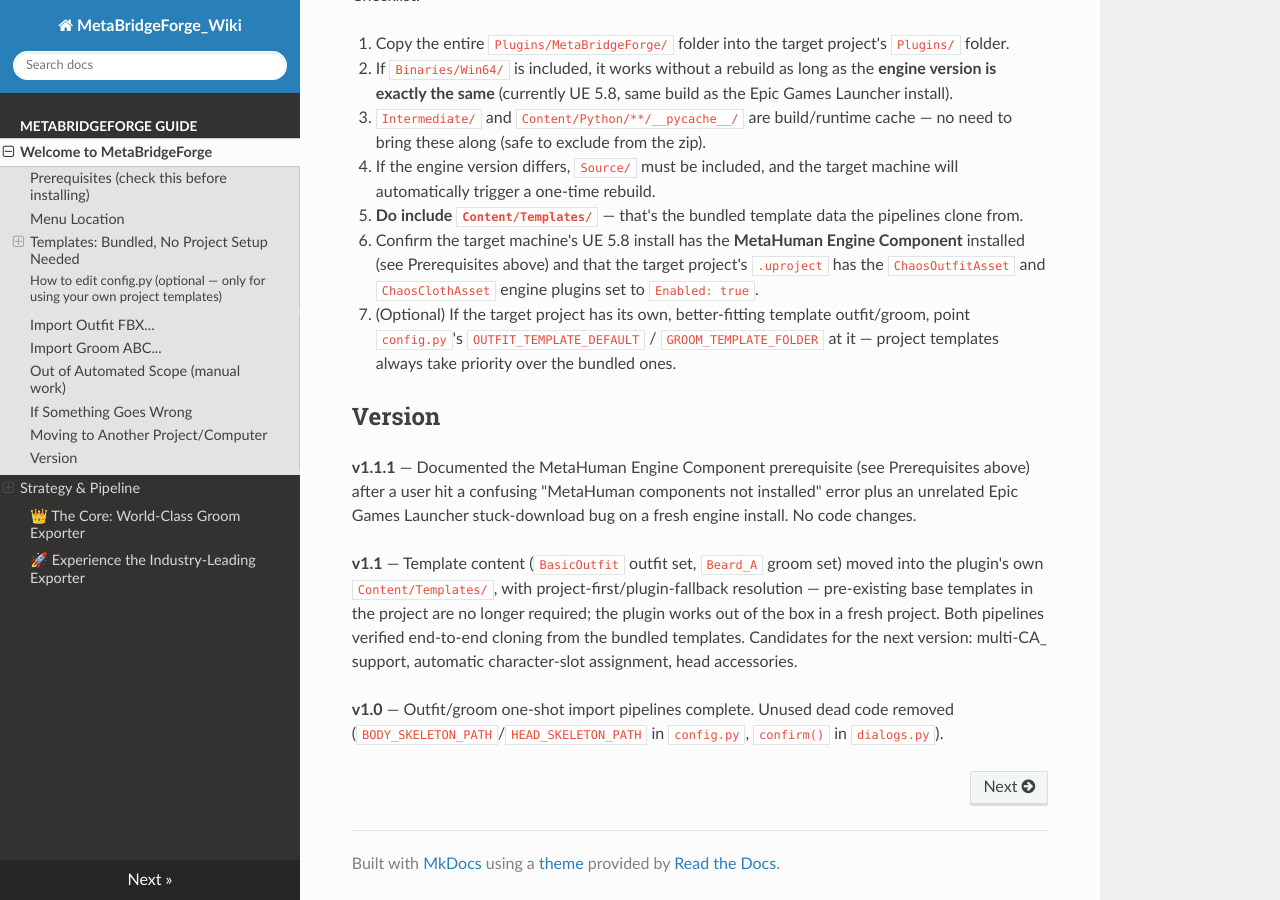
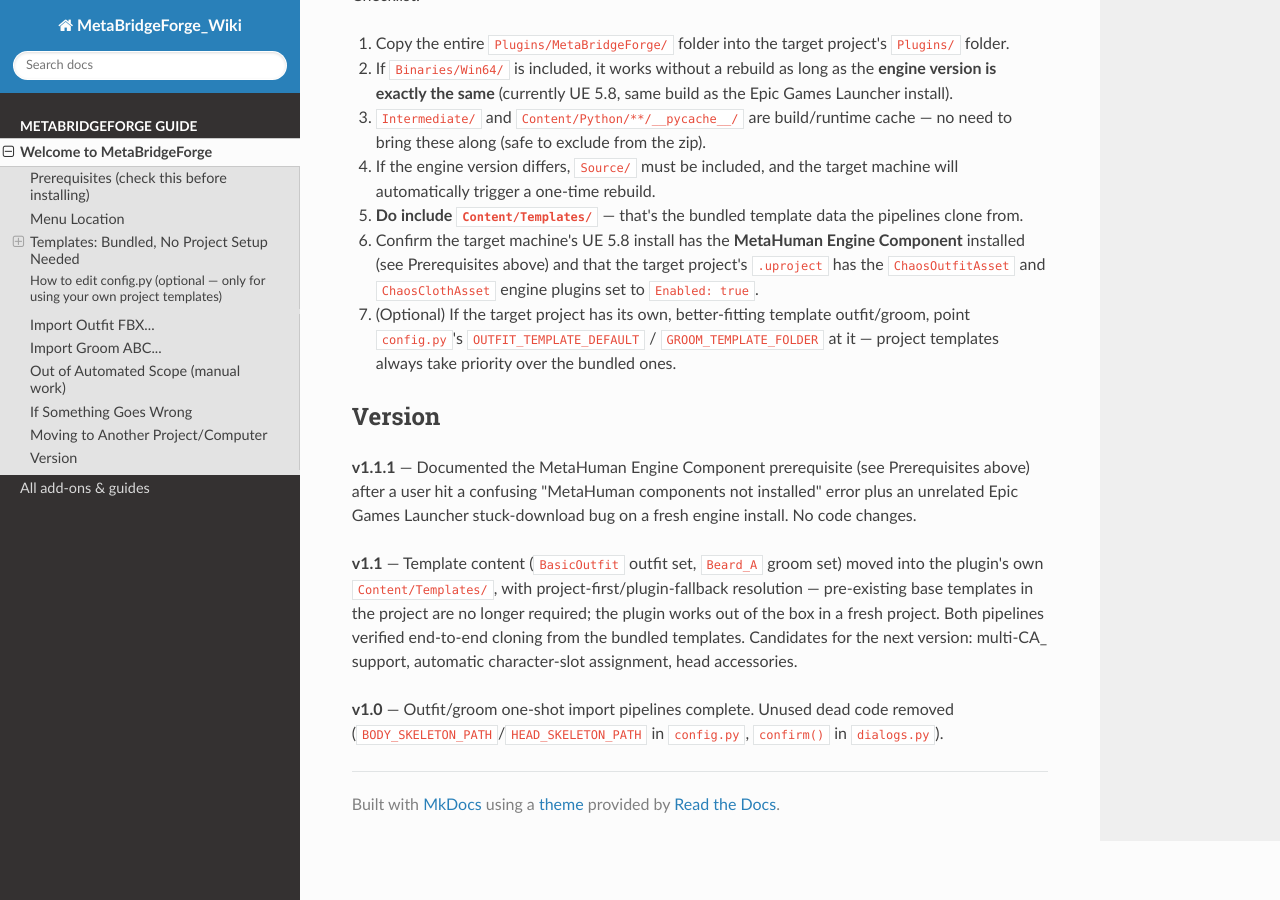
Before and after one commit to mayalhc/MetaBridgeForge_Wiki, an MkDocs documentation site: the page built from docs/index.md, in a window 1280 px wide and 900 px high, scrolled down 4258 px. Built offline with MkDocs 1.6.1, drawn with Linux system fonts in a browser that asks for light colours; nearby versions of some CDN libraries; part of the change alters nothing that is shown.

Commit message:
Replace the copied promo page with a link to the portal
The same cross-promotion page was duplicated across seven guides, and two
copies had gone stale - still headlined "GroomForge PRO x Wiggle 2 RTX".
Nothing linked to any of them.

The nav entry stays where it was and points at the portal instead, which
carries the full add-on line-up and is the only copy that has to be kept
up to date now.

Co-Authored-By: Claude Opus 5 <noreply@anthropic.com>

```diff
--- a/docs/integration.md
+++ /dev/null
@@ -1,24 +0,0 @@
-# 🔗 GroomForge PRO x Wiggle 2 RTX
-
-**"The Ultimate MetaHuman Hair Pipeline"**
-
-**GroomForge PRO** is not just an add-on; it is the industry's most advanced **Groom Exporter** designed specifically for **Unreal Engine 5 (UE5)**. While other features support the workflow, the core power of GroomForge lies in its ability to bridge Blender and MetaHuman with unmatched precision.
-
-### 👑 The Core: World-Class Groom Exporter
-Everything in GroomForge PRO is engineered to serve one ultimate goal: **Flawless Unreal Engine Integration.**
-
-*   **Premium Groom Exporter**: It goes far beyond standard Blender tools, injecting specialized technical attributes required by MetaHuman with **Zero Data Loss**.
-*   **The Ultimate Bridge for UE5**: It translates complex hair data into Unreal’s native groom properties, ensuring the highest level of visual fidelity available in the Blender ecosystem.
-*   **Supportive Powerhouse**: While the Hair Card Engine and UV Packing are powerful, they are auxiliary tools designed to ensure the Exporter delivers a perfect, production-ready result.
-
----
-
-> **Master's Advice:**
-> "The heart of GroomForge PRO is its **Exporter**. It provides the high-end foundation that only a world-class dedicated tool can deliver. Build with precision, move with **Wiggle 2 RTX**, and export with total confidence."
-
----
-
-### 🚀 Experience the Industry-Leading Exporter
-Ready to experience the most precise Unreal Engine export pipeline? Explore the technical capabilities of GroomForge PRO.
-
-[👉 Visit GroomForge PRO Wiki (External)](https://mayalhc.github.io/GroomForge-Wiki/)
--- a/mkdocs.yml
+++ b/mkdocs.yml
@@ -32,7 +32,7 @@ extra_css:
 nav:
   - MetaBridgeForge Guide:
     - "Welcome to MetaBridgeForge": index.md # 상위 메뉴 클릭 시 바로 보일 파일
-    - "Strategy & Pipeline": integration.md
+    - "All add-ons & guides": https://mayalhc.github.io/GroomForge-Wiki/
 #   - "Workflow": workflow.md
 #   - "Technical Manual": technical.md
 #   - "Troubleshooting (FAQ)": faq.md
```
